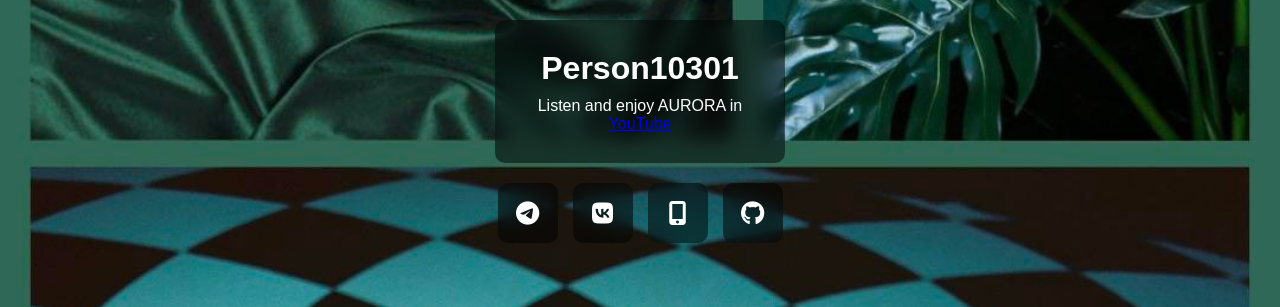
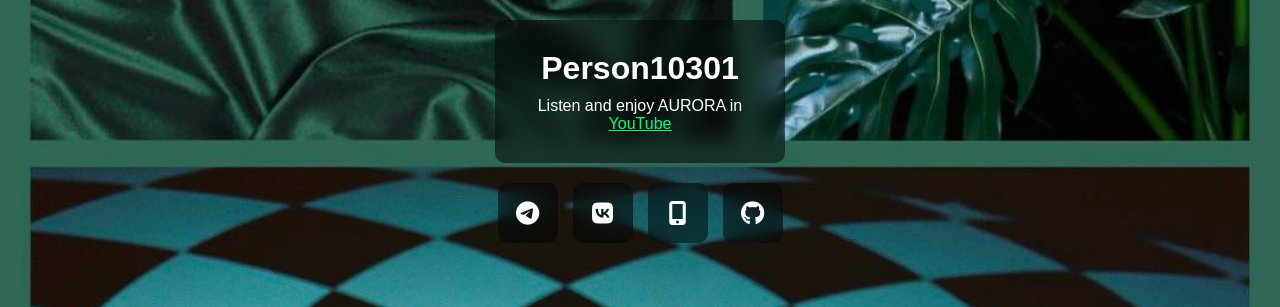
Before and after one commit to person10301/fox10301, a Jekyll site: the page built from index.md, in a window 1280 px wide. Shown: the top 307 px of the page. Built offline with Jekyll 4.4.1, drawn with Linux system fonts in a browser that asks for light colours; our own code applies the rules of GitHub Pages for plain Markdown files.

Commit message:
Update style.css

```diff
--- a/css/style.css
+++ b/css/style.css
@@ -54,3 +54,14 @@ h1, p {
 .button:hover {
   background: rgba(0, 0, 0, 0.7); /* Темнее при наведении */
 }
+
+.link {
+  color: #00FF7F; /* Светлый изумрудный для кликабельного текста */
+  text-decoration: underline;
+  transition: color 0.3s;
+}
+
+.link:hover {
+  color: #00CC66; /* Тёмнее при наведении */
+  text-decoration: none;
+}
```
